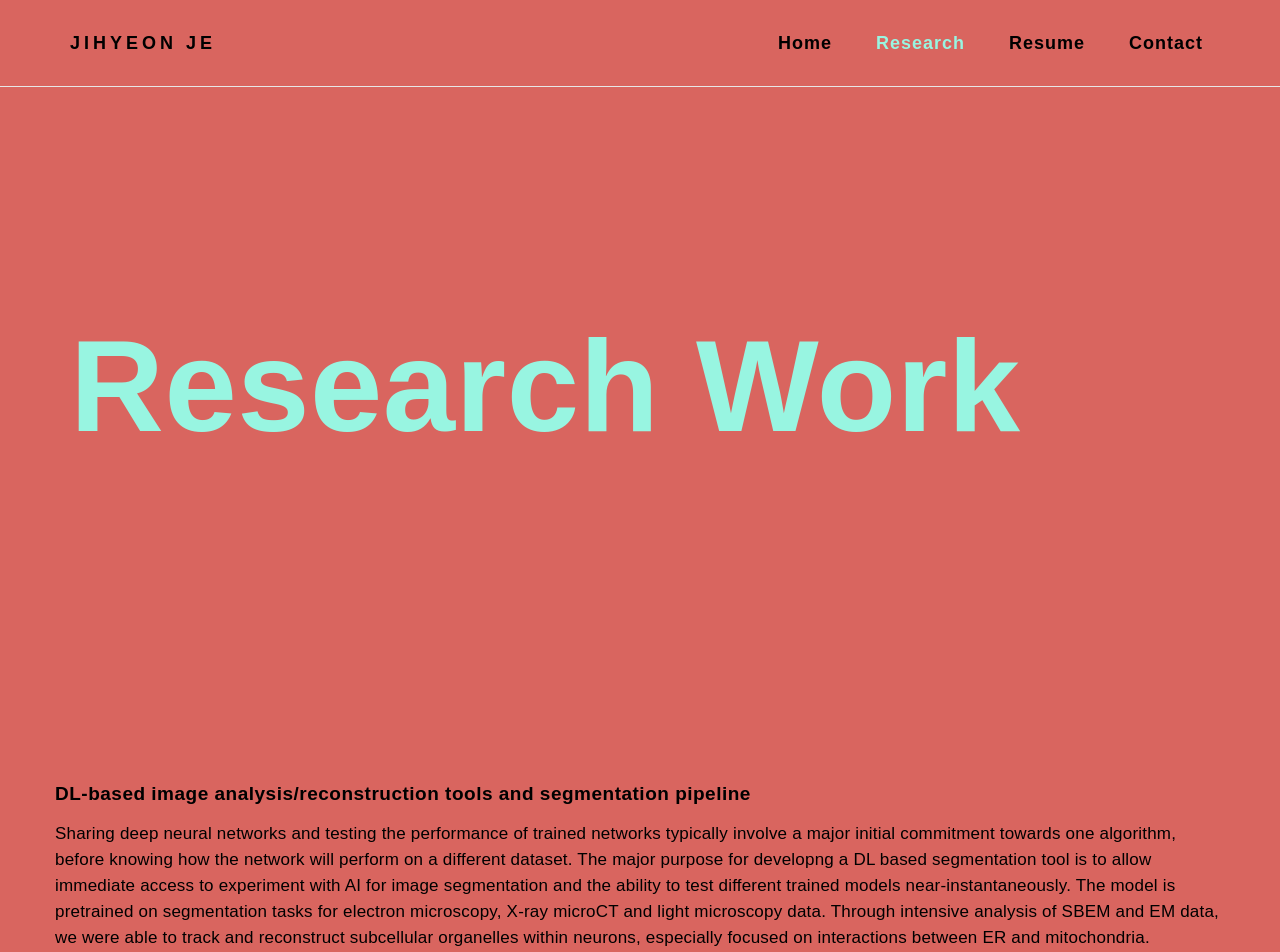
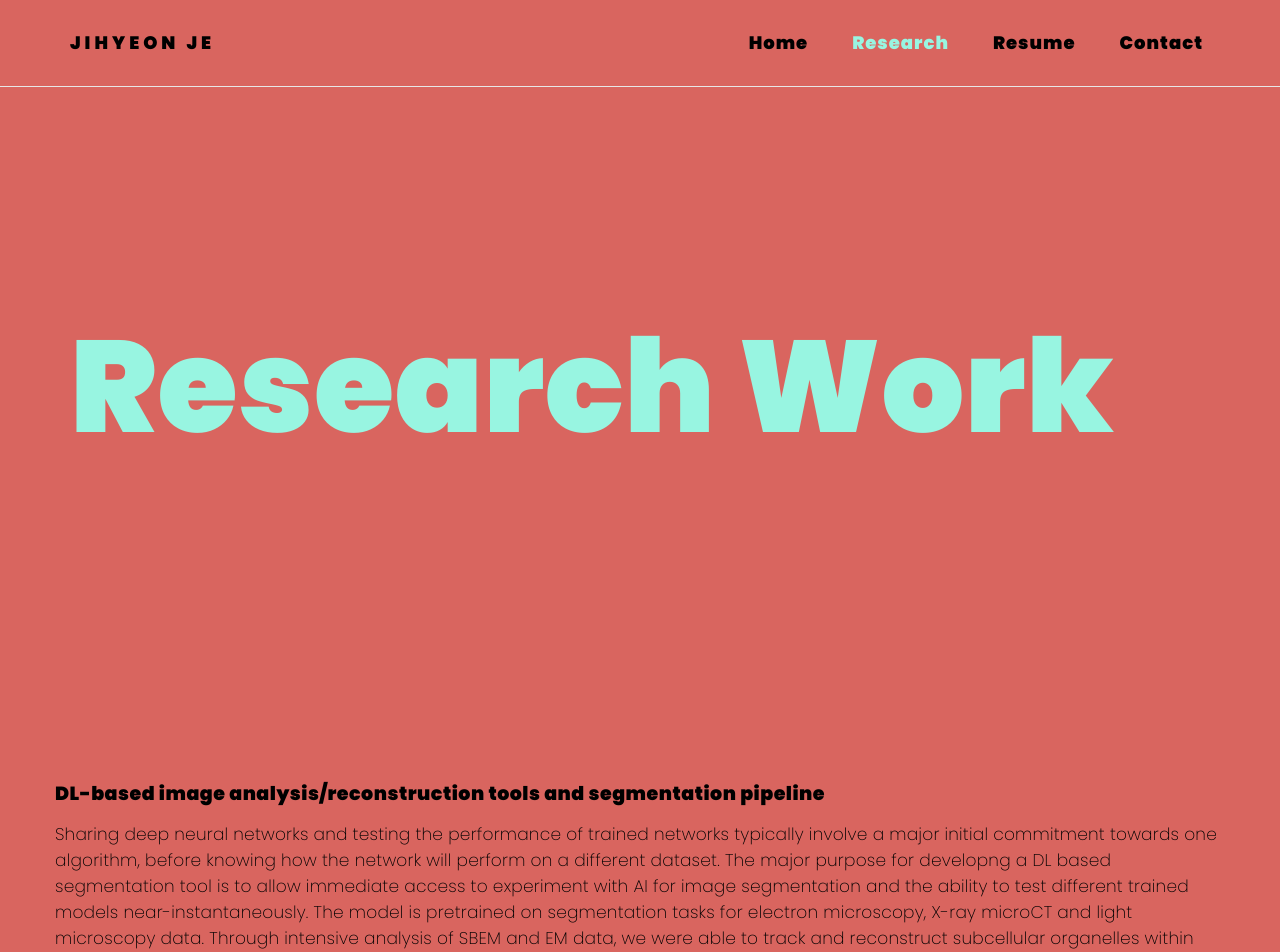
Before and after one commit to rpraka/JihyeonJe.com, a Jekyll site: the page about.html, which Jekyll copies as it is, in a window 1280 px wide. Shown: the top 952 px of the page. Built offline with Jekyll 4.4.1, drawn with Linux system fonts in a browser that asks for light colours.

Commit message:
Update about.html

```diff
--- a/about.html
+++ b/about.html
@@ -22,8 +22,9 @@
 
 <!-- Main css -->
 <link rel="stylesheet" href="css/style.css">
-<link href="https://fonts.googleapis.com/css?family=Lora|Merriweather:300,400" rel="stylesheet">
-
+<link rel="preconnect" href="https://fonts.googleapis.com">
+<link rel="preconnect" href="https://fonts.gstatic.com" crossorigin>
+<link href="https://fonts.googleapis.com/css2?family=Poppins:wght@200;900&display=swap" rel="stylesheet">
 </head>
 <body>
 
```
